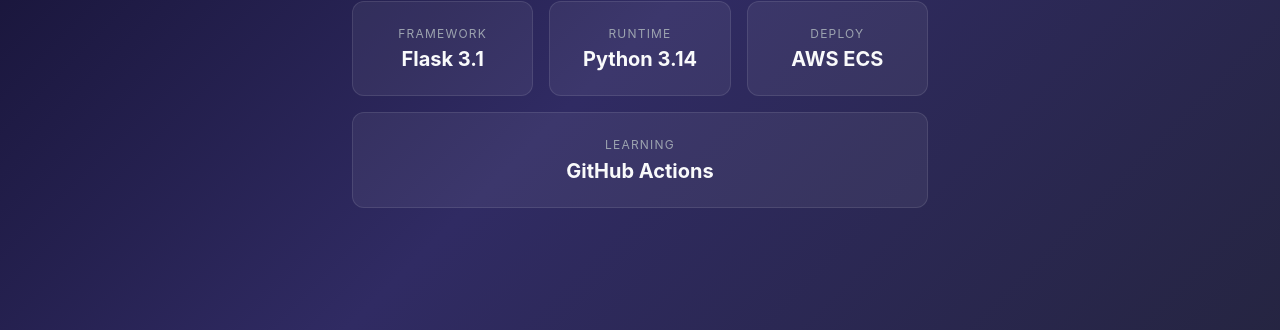
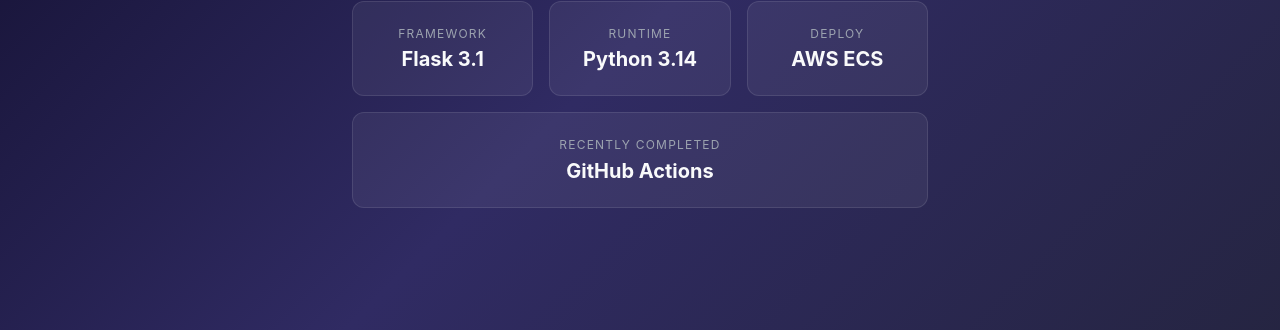
Before and after one commit to mishra0703/githubActions, a Flask app: page / in a window 1280 px wide. Shown: the part 364-694 px from the top of the page. Run offline with Flask 3, Linux system fonts and the light colour scheme.

Commit message:
Minor changes to html file

```diff
--- a/templates/index.html
+++ b/templates/index.html
@@ -83,7 +83,7 @@
                 <strong>AWS ECS</strong>
             </div>
             <div class="card">
-                <span>Learning</span>
+                <span>Recently Completed</span>
                 <strong>GitHub Actions</strong>
             </div>
         </div>
```
